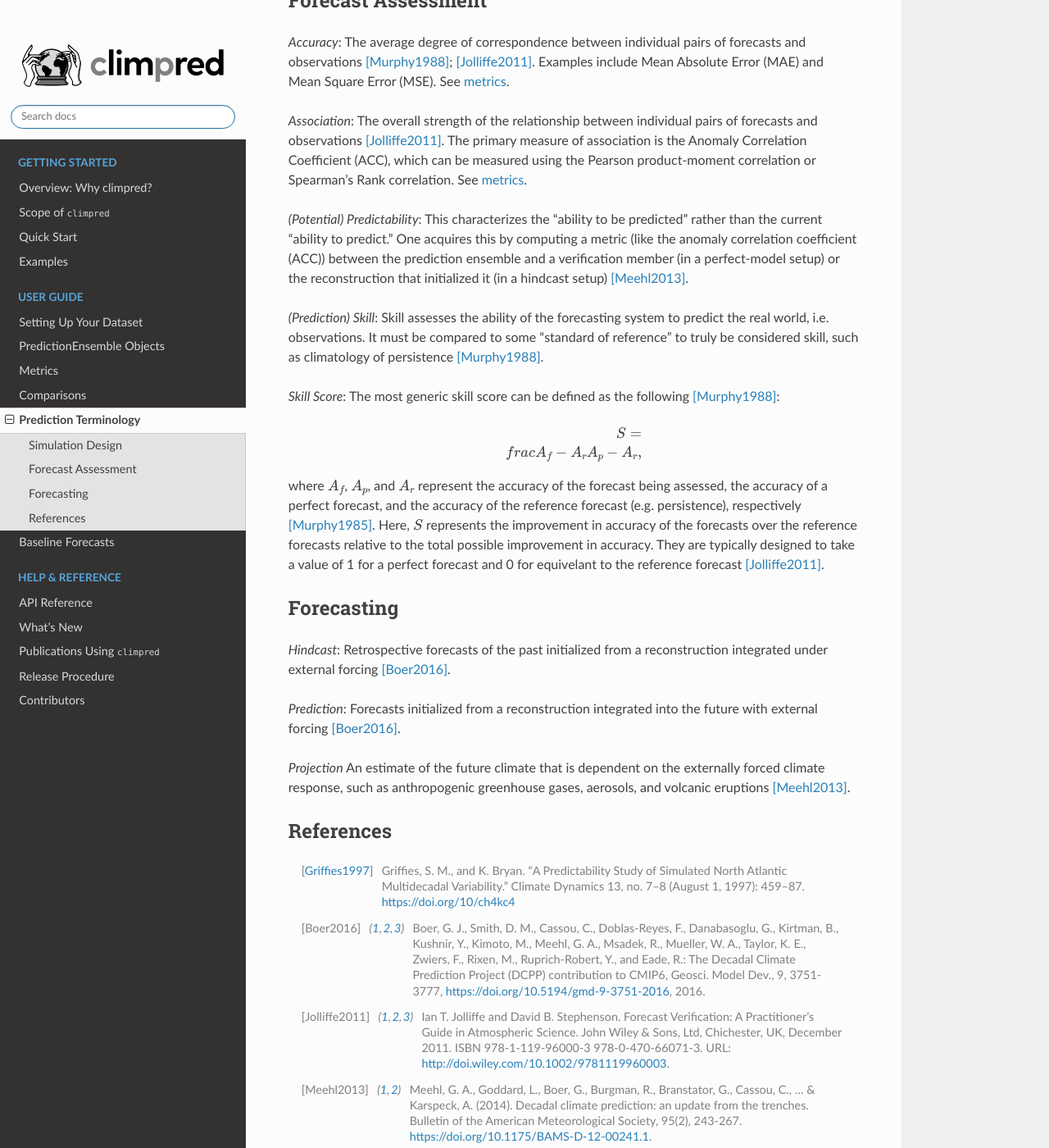
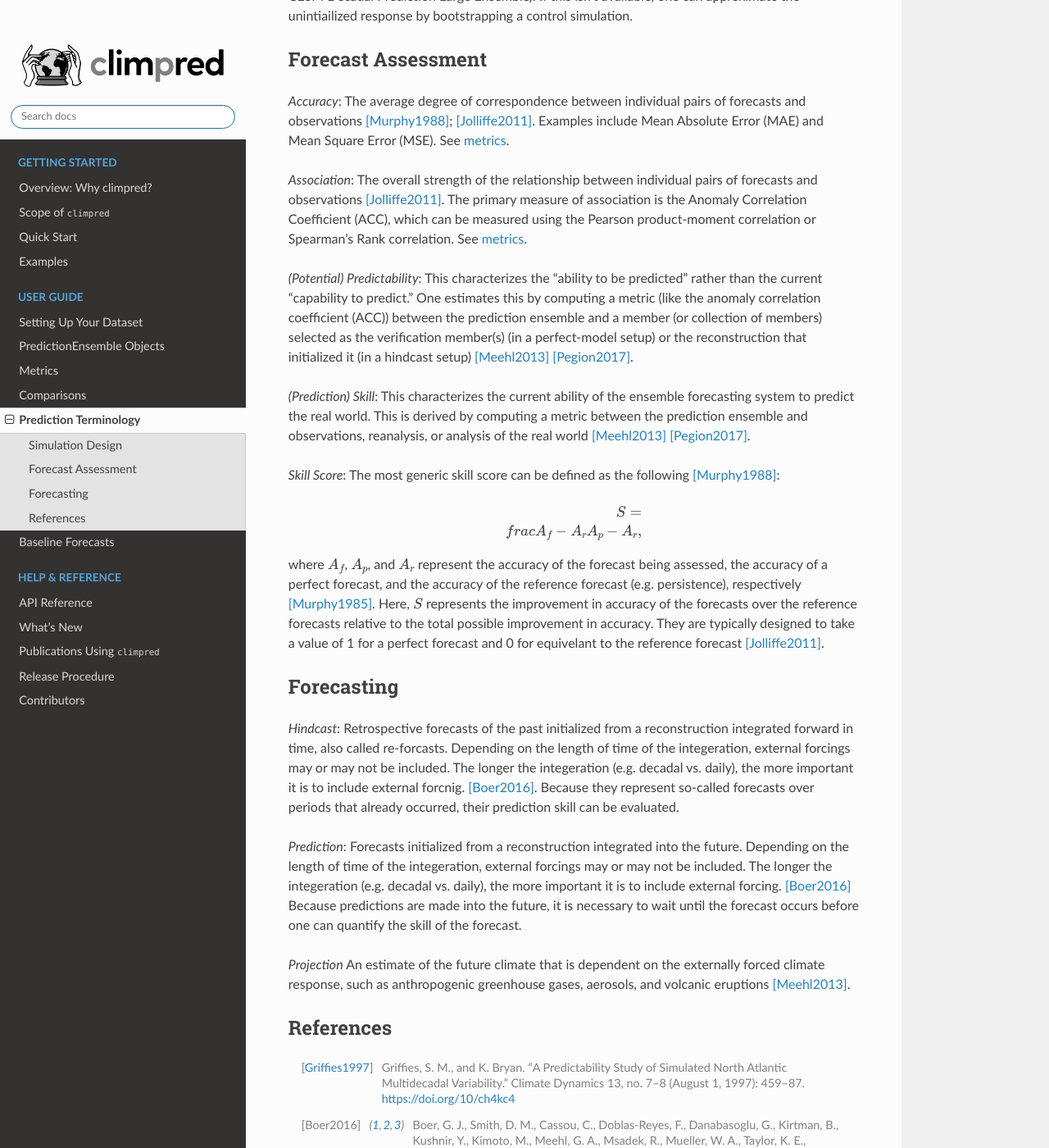
Before and after one commit to pangeo-data/climpred, a Sphinx documentation site: the page built from docs/source/terminology.rst, in a window 1280 px wide and 1400 px high, scrolled down 936 px. Shown: the whole window at 82% size. Built offline with Sphinx 7.4.7 and the Read the Docs theme 2.0.0, drawn with Linux system fonts in a browser that asks for light colours; formulas are drawn with MathJax 3; pages that are not in the unit, such as notebooks, are missing from menus; the version number could not be read and is left out; some of the changed text lies outside the part shown.

Commit message:
update setting up data
update terminology

update why-climpred

add convert time to add_* for classes

```diff
--- a/docs/source/terminology.rst
+++ b/docs/source/terminology.rst
@@ -9,20 +9,24 @@
 Simulation Design
 #################
 
-*Hindcast Ensemble*: ``m`` ensemble members are initialized from a reference simulation
-(generally a reconstruction from reanalysis) at ``n`` initialization dates and
-integrated for ``l`` lead years [Boer2016]_
-(:py:class:`~climpred.classes.HindcastEnsemble`).
+*Hindcast Ensemble*: ``m`` ensemble members are initialized from a reference
+simulation (generally a reconstruction from reanalysis) or an analysis
+(representing the current state of the atmosphere, land, and ocean by assimilation of
+obsevations) at ``n`` initialization dates and integrated for ``l`` lead years
+[Boer2016]_ (:py:class:`~climpred.classes.HindcastEnsemble`).
 
 *Perfect Model Experiment*: ``m`` ensemble members are initialized from a control
 simulation at ``n`` randomly chosen initialization dates and integrated for ``l``
 lead years [Griffies1997]_ (:py:class:`~climpred.classes.PerfectModelEnsemble`).
 
 *Reconstruction/Assimilation*: A "reconstruction" is a model solution that uses
-observations in some capacity to approximate historical conditions. This could be done
-via a forced simulation, such as an OMIP run that uses a dynamical ocean/sea ice core
-with reanalysis forcing from atmospheric winds. This could also be a fully data
-assimilative model, which assimilates observations into the model solution.
+observations in some capacity to approximate historical or current conditions of the
+atmosphere, ocean, sea ice, and/or land. This could be done via a forced simulation,
+such as an OMIP run that uses a dynamical ocean/sea ice core with reanalysis forcing
+from atmospheric winds. This could also be a fully data assimilative model, which
+assimilates observations into the model solution.  For weather, subseasonal, and
+seasonal predictions, the terms re-analysis and analysis are the terms typically used,
+while reconstruction is more commonly used for decadal predictions.
 
 *Uninitialized Ensemble*: In this framework, an *uninitialized ensemble* is one that
 is generated by perturbing initial conditions only at one point in the historical run.
@@ -51,14 +55,16 @@
 `metrics <metrics.html>`_.
 
 *(Potential) Predictability*: This characterizes the "ability to be predicted"
-rather than the current "ability to predict." One acquires this by computing a metric
-(like the anomaly correlation coefficient (ACC)) between the prediction ensemble and a
-verification member (in a perfect-model setup) or the reconstruction that initialized
-it (in a hindcast setup) [Meehl2013]_.
+rather than the current "capability to predict." One estimates this by computing a
+metric (like the anomaly correlation coefficient (ACC)) between the prediction
+ensemble and a member (or collection of members) selected as the verification member(s)
+(in a perfect-model setup) or the reconstruction that initialized it
+(in a hindcast setup) [Meehl2013]_ [Pegion2017]_.
 
-*(Prediction) Skill*: Skill assesses the ability of the forecasting system to predict
-the real world, i.e. observations. It must be compared to some "standard of reference"
-to truly be considered skill, such as climatology of persistence [Murphy1988]_.
+*(Prediction) Skill*: This characterizes the current ability of the ensemble
+forecasting system to predict the real world. This is derived by computing a metric
+between the prediction ensemble and observations, reanalysis, or analysis of the real
+world [Meehl2013]_ [Pegion2017]_.
 
 *Skill Score*: The most generic skill score can be defined as the following
 [Murphy1988]_:
@@ -78,10 +84,18 @@
 ###########
 
 *Hindcast*: Retrospective forecasts of the past initialized from a reconstruction
-integrated under external forcing [Boer2016]_.
+integrated forward in time, also called re-forcasts.  Depending on the length of time
+of the integeration, external forcings may or may not be included.  The longer the
+integeration (e.g. decadal vs. daily), the more important it is to include external
+forcnig.  [Boer2016]_.  Because they represent so-called forecasts over periods that
+already occurred, their prediction skill can be evaluated.
 
-*Prediction*: Forecasts initialized from a reconstruction integrated into the future
-with external forcing [Boer2016]_.
+*Prediction*: Forecasts initialized from a reconstruction integrated into the future.
+Depending on the length of time of the integeration, external forcings may or may not
+be included.  The longer the integeration (e.g. decadal vs. daily), the more important
+it is to include external forcing. [Boer2016]_  Because predictions are made into the
+future, it is necessary to wait until the forecast occurs before one can quantify the
+skill of the forecast.
 
 *Projection* An estimate of the future climate that is dependent on the externally
 forced climate response, such as anthropogenic greenhouse gases, aerosols, and
@@ -101,3 +115,5 @@
 .. [Murphy1985] Murphy, Allan H., and Daan, H. "Forecast evaluation." Probability, Statistics, and Decision Making in the Atmospheric Sciences, A. H. Murphy and R. W. Katz, Eds., Westview Press, 379-437. https://doi.org.
 
 .. [Murphy1988] Murphy, Allan H. “Skill Scores Based on the Mean Square Error and Their Relationships to the Correlation Coefficient.” Monthly Weather Review 116, no. 12 (December 1, 1988): 2417–24. https://doi.org/10/fc7mxd.
+
+.. [Pegion2017] Pegion, K., T. Delsole, E. Becker, and T. Cicerone (2019). "Assessing the Fidelity of Predictability Estimates.", Climate Dynamics, 53, 7251–7265 https://doi.org/10.1007/s00382-017-3903-7.
```
Also changed, not shown: docs/source/setting-up-data.rst (+32 -23 lines), docs/source/why-climpred.rst (+18 -13 lines), 2 other files.
